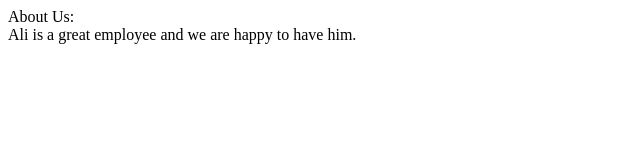
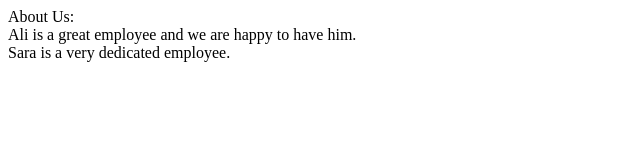
Before and after one commit to mhmmdakbari/assignment1, a plain HTML site: page aboutus.html in a window 1280 px wide. Shown: the whole page, without its empty margins (0-640 px from the left). Drawn offline with Linux system fonts and the light colour scheme.

Commit message:
Added a comment about an employee called Sara

```diff
--- a/aboutus.html
+++ b/aboutus.html
@@ -4,6 +4,7 @@
 	<body>
 		About Us:<br>
 
-			Ali is a great employee and we are happy to have him.
+			Ali is a great employee and we are happy to have him.<br>
+			Sara is a very dedicated employee.
 	</body>
 </html>
```
